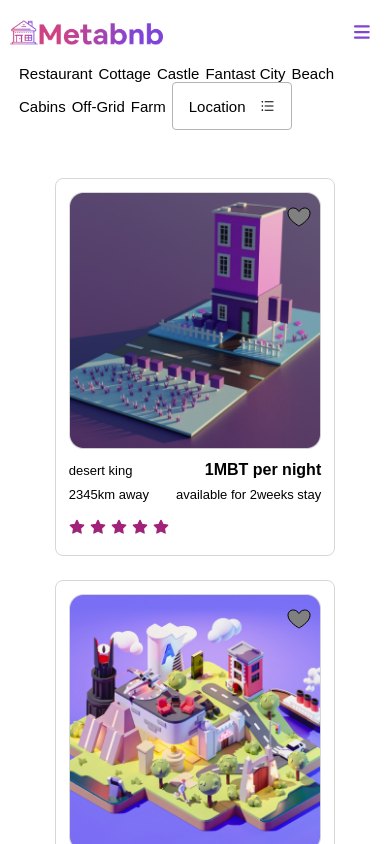
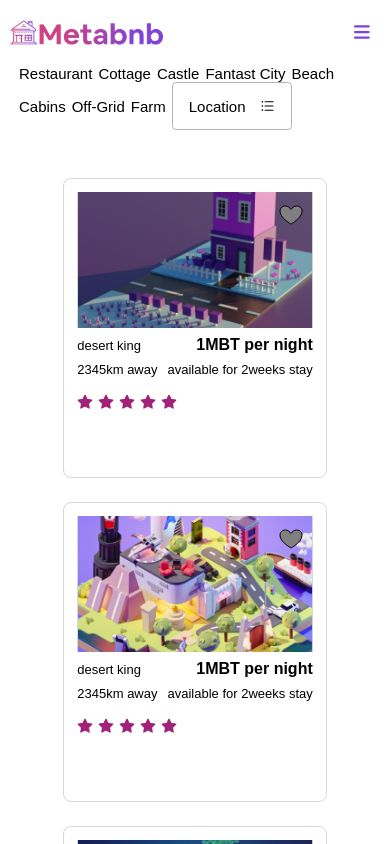
Before and after one commit to Rei-ne/metabnb, a React (Create React App) app: page /places in a window 390 px wide. Shown: the top 844 px of the page. Built offline with nearby package versions, Linux system fonts and the light colour scheme; a web font is replaced by a local one.

Commit message:
chore: card and mobile view fix

```diff
--- a/src/Components/Cards.js
+++ b/src/Components/Cards.js
@@ -1,10 +1,12 @@
-import React from 'react'
+import React, { useState } from "react";
+
 import { GrFavorite } from "react-icons/gr";
 import { FiStar } from "react-icons/fi";
 import { metaverseHome } from "../data";
 
 
 export default function Cards() {
+    const [color, setColor] = useState("");
 
     return (
         <div className="cards">
@@ -13,7 +15,13 @@ export default function Cards() {
                 return <div className="card" key={index}>
                     <div className="img-container">
                         <img src={img} alt="metaverse homes" />
-                        <GrFavorite className="favorite-icon" />
+                        <div>
+                            <GrFavorite className="favorite-icon" fill={color}
+                                onClick={() => {
+                                    setColor("red");
+                                }} />
+                        </div>
+
                     </div>
                     <div className="details top">
                         <p>Desert king</p>
--- a/src/Components/Hero/Hero.js
+++ b/src/Components/Hero/Hero.js
@@ -23,7 +23,7 @@ const Hero = () => {
 
                     </div>
                     <div className="p-tag">
-                        <p>we provide you access to luxury and affordable houses in the metaverse, get a chance to turn your imagination to reality at your comfort zone</p>
+                        <p>We provide you access to luxury and affordable houses in the metaverse, get a chance to turn your imagination to reality at your comfort zone</p>
                     </div>
                     <div className="search-div">
                         <input type="search" placeholder="Search for location">
--- a/src/Components/Hero/Hero.styled.js
+++ b/src/Components/Hero/Hero.styled.js
@@ -39,23 +39,29 @@ gap: 25px;
 }
 .heading1{
     font-size: 14px;
-    width: 300px;
-
-    text-align: justify;
+     text-align: center;
     h2{
         margin: 5px;
         padding: 0;
     }
 
 }
+.p-tag{
+    height: 80px;
+    max-width: 80vw;
+
+}
 p{
 padding: 2px 15px;
-line-height: 20px;
+line-height: 15px;
+
+text-align: justify;
 }
 .left-div{
     height: auto;
     display: flex;
     flex-direction: column;
+    align-items: center;
     justify-content: space-around;
 }
 .search-div{
@@ -67,14 +73,14 @@ line-height: 20px;
     input{
         height: 45px;
         margin: 10px 20px;
-        width: 280px;
+        width: 260px;
         padding: 0 2px;
 
     }
     button{
 font-size: 12px;
         height: 50px;
-        width: 280px;
+        width: 260px;
         margin: 10px 0;
 
 
--- a/src/styles/Global.styled.js
+++ b/src/styles/Global.styled.js
@@ -106,30 +106,40 @@ margin: 10px 0;
   display: inline-block;
   padding: 0.8rem;
   max-width: 280px;
-  height: auto;
+  height: 300px;
 
   .img-container {
     position: relative;
-
+    height: 50%;
+width: 100%;
+border-radius: 8px;
 
     img {
       width: 100%;
-
+      height: 100%;
+      object-fit: cover;
     }
   }
   .favorite-icon {
     position: absolute;
     font-size: 1.5rem;
-    top: 10px;
+    top: 8px;
     right: 10px;
     cursor: pointer;
 
-    path {
-      stroke: black;
+
+
+  }
+  path {
+    stroke: black;
+    stroke-width: 1;
+    fill: gray;
+  }
+      clicked{
+      stroke: white;
       stroke-width: 1;
-      fill: gray;
+      fill: red;
     }
-  }
   .details {
     display: flex;
     gap: 10px;
```
